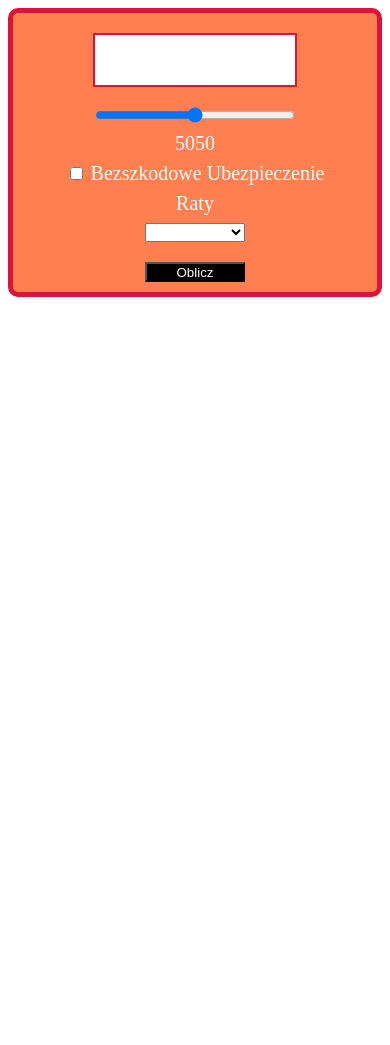
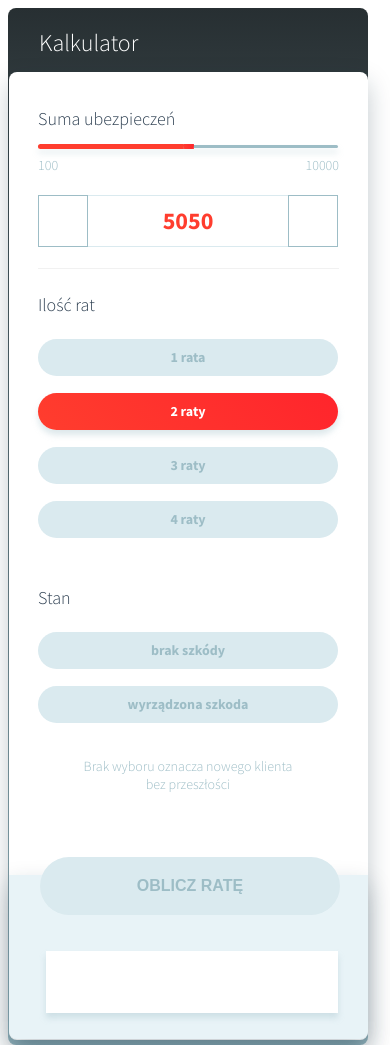
Before and after one commit to MateuszK0808/Zadanie-Rekrutacyjne-, a website: page index.html in a window 390 px wide. Shown: the top 1045 px of the page. Before the commit the page ends 844 px from the top, so only its background shows below. Drawn offline with Linux system fonts and the light colour scheme.

Commit message:
dzialajacy layout dla duzych ekranow brak jeszcze strzalek w layoucie dla mobile

```diff
--- a/css/style.css
+++ b/css/style.css
@@ -1,71 +1,272 @@
 #kalkulator{
-  margin: auto;
-  border: 5px solid crimson;
-  border-radius: 10px;
-  max-width: 500px;
-  max-height: 600px;
-  background-color: coral;
+  border-radius: 8px;
+  width: 850px;
+  height: 579px;
+  background: linear-gradient(to top, #9dbdc6, #272f32);
+  font-family: 'Source Sans Pro';
+
+}
+
+#kalkulator h1{
+  margin: 0;
+  padding-top: 26px;
+  padding-left: 31px;
+  padding-bottom: 20px;
+  line-height: 18px;
+  font-weight: 300;
+  font-size: 24px;
+  color: #ffffff;
+}
+
+#kalkulator form{
+  margin-left: 1px;
+  margin-right: 1px;
+  width: 848px;
+  height: 512px;
+  border-radius: 8px;
+  background-color: #ffffff;
+  box-shadow: 0px 11px 24px 0 rgba(14, 42, 59, 0.25);
+}
+form div{
+  width: 786px;
+  margin-left: 31px;
+  margin-right: 31px;
+}
+
+#sumaUbezpieczen {
+  border-bottom: solid 1px #f1f1f1;
+  height: 135px;
+}
+
+h2{
+  margin: 0;
+  font-weight: 300;
+  font-size: 18px;
+  color: #2c3e50;
+}
+#sumaUbezpieczen h2{
+  padding-top: 38px;
+  padding-bottom: 18px;
+  line-height: 17px;
+
+}
+
+input[type=range] {
+  -webkit-appearance: none;
+  width: 786px;
+  height: 3px;
+  border-radius: 1.5px;
+  background-color: #9dbdc6;
+  box-shadow: 0px 5px 6px 0 rgba(157, 189, 198, 0.35);
+  margin: 0;
+
+}
+
+input[type=range]:focus {
+  outline: none;
+}
+
+input[type=range]::-webkit-slider-runnable-track {
+  height: 5px;
+  border-radius: 2.5px;
+  -webkit-appearence: none;
+  overflow: hidden;
+}
+
+input[type=range]::-webkit-slider-thumb {
+  height: 11px;
+  width: 11px;
+  border-radius: 11px;
+  box-shadow: -786px 0 0 786px #ff3d2e;
+  background: linear-gradient(86deg, #ff3d2e, #ff252c);
+  -webkit-appearance: none;
+  margin-top: -4px;
+}
+
+input[type=range]::-moz-range-thumb {
+  height: 11px;
+  width: 11px;
+  border-radius: 11px;
+  background: linear-gradient(86deg, #ff3d2e, #ff252c);
+  -moz-appearance: none;
+  border-width: 0;
+}
+
+input[type="range"]::-moz-range-track {
+  width: 786px;
+  height: 3px;
+  border-radius: 1.5px;
+  background-color: #9dbdc6;
+  box-shadow: 0px 5px 6px 0 rgba(157, 189, 198, 0.35);
+  -moz-appearance: none;
+}
+
+input[type="range"]::-moz-range-progress {
+  height: 5px;
+  border-radius: 2.5px;
+  background-color: #ff3d2e;
+}
+
+input[type=range]::-ms-track {
+  width: 786px;
+  height: 3px;
+  background: transparent;
+  border-color: transparent;
+  color: transparent;
+
+}
+input[type=range]::-ms-thumb {
+  height: 11px;
+  width: 11px;
+  border-radius: 11px;
+  background: linear-gradient(86deg, #ff3d2e, #ff252c);
+  border-width: 0;
+}
+
+input[type=range]::-ms-fill-upper {
+  height: 3px;
+  border-radius: 1.5px;
+  background-color: #9dbdc6;
+  box-shadow: 0px 5px 6px 0 rgba(157, 189, 198, 0.35);
+}
+
+input[type=range]::-ms-fill-lower {
+  height: 5px;
+  border-radius: 2.5px;
+  background-color: #ff3d2e;
+}
+
+.granica {
+  margin-top: 8px;
+  font-size: 14px;
+  color: #9dbdc6;
+  line-height: 10px;
+}
+.granica:first-of-type{
+  float: left;
+}
+.granica:nth-of-type(2){
+  display: none;
+}
+.granica:last-of-type {
+  display: inline-block;
+  float: right;
+}
+#podpis {
+  margin-top: 10px;
+  margin-left: 385px;
+  margin-right: 287px;
+  font-size: 24px;
+  font-weight: bold;
+  color: #ff3d2e;
+}
+.strzalka {
+  display: none;
+}
+#raty {
+  margin-bottom: 53px;
+}
+
+#raty h2{
+  margin-top: 29px;
+  line-height: 13px;
+}
+
+input[type=radio] {
+  display: none;
+}
+
+label {
+  display: inline-block;
+  width: 175px;
+  height: 37px;
+  border-radius: 18.5px;
+  background-color: #daeaef;
+  color: #9dbdc6;
+  font-size: 14px;
+  text-align: center;
+  font-weight: bold;
+  line-height: 37px;
+  margin-top: 24px;
+}
+
+:checked+label {
+  background: linear-gradient(45deg, #ff3d2e, #ff252c);;
+  box-shadow: 0px 5px 6px 0 rgba(157, 189, 198, 0.35);
+  color: #ffffff;
+}
+
+#raty label {
+  margin-left: 0px;
+  margin-right: 25px;
+}
+#raty label:last-of-type {
+  margin-right: 0px;
+}
+
+#szkoda h2 {
+  line-height: 13px;
+}
+
+#szkoda label {
+  margin-left: 0px;
+  margin-right: 25px;
+
+}
+
+#brakWyboru {
+
+  font-size: 14px;
+  color: #9dbdc6;
+
+}
+
+#obliczRate {
+  margin: 39px 0 auto 0;
+  width: 848px;
+  height: 107px;
+  background-color: #e8f3f7;
+  box-shadow: 0px 11px 24px 0 rgba(14, 42, 59, 0.25);
+  border-bottom-right-radius: 8px;
+  border-bottom-left-radius: 8px;
+}
+
+button {
+  width: 201px;
+  height: 49px;
+  background-color: #daeaef;
+  color: #9dbdc6;
+  border-radius: 24.5px;
+  border-width: 0;
+  font-size: 16px;
+  font-weight: bold;
+  margin-top: 29px;
+  margin-left: 31px;
+  outline: none;
+}
+
+button:hover {
+  background-image: linear-gradient(45deg, #1f8a70, #bedb39);
+  box-shadow: 0px 5px 6px 0 rgba(252, 67, 73, 0.35);
+  color: #ffffff;
+  text-shadow: 1.4px 1.4px 0 rgba(0, 0, 0, 0.35);
 }
 
 #wynik{
-  display: block;
-  margin: 20px auto auto auto;
-  border: 2px solid crimson;
-  height: 50px;
-  width: 200px;
-  background-color: white;
-  text-align: center;
-  font-size: 30px;
-  font-style: oblique;
-  line-height: 50px;
+ width: 292px;
+ height: 62px;
+ display: inline-block;
+ background-color: #ffffff;
+ box-shadow: 0px 5px 6px 0 rgba(157, 189, 198, 0.35);
+ margin-top: 22px;
+ margin-right: 30px;
+ float: right;
+ font-size: 30px;
+ font-weight: bold;
+ color: #000000;
+ line-height: 62px;
 }
 
-#suma{
-  display: block;
-  margin: 20px auto auto auto;
-  width: 200px;
+#wynik span {
+  font-size: 16px;
 }
-
-#podpis{
-  display: block;
-  margin: 10px auto auto auto;
-  height: 20px;
-  width: 100px;
-  text-align: center;
-  line-height: 20px;
-  font-size: 20px;
-  color: white;
-}
-
-#szkoda {
-  margin: 10px auto auto auto;
-  max-width: 300px;
-  height: 20px;
-  text-align: center;
-  line-height: 20px;
-  font-size: 20px;
-  color: white;
-}
-#raty{
-  margin: 10px auto auto auto;
-  width: 100px
-  height: 20px;
-  text-align: center;
-  line-height: 20px;
-  font-size: 20px;
-  color: white;
-}
-select{
-  display: block;
-  margin: 10px auto auto auto;
-  width: 100px;
-}
-
-button{
-  display: block;
-  margin: 20px auto 10px auto;
-  width: 100px;
-  height: 20px;
-  background-color: black;
-  color: white;
-}
--- /dev/null
+++ b/css/style_mobile.css
@@ -0,0 +1,108 @@
+@media screen and (max-width: 460px){
+
+  #kalkulator {
+    width: 360px;
+    height: 1037px;
+
+  }
+
+  #kalkulator form {
+    width: 359px;
+    height: 968px;
+  }
+
+  form div {
+    width: 301px;
+    margin-left: 29px;
+    margin-right: 29px;
+  }
+  #sumaUbezpieczen {
+    border-bottom: solid 1px #f1f1f1;
+    height: 196px;
+  }
+  #sumaUbezpieczen h2{
+    padding-bottom: 0;
+  }
+
+  input[type=range] {
+    margin-top: 18px;
+    width: 300px;
+  }
+  input[type="range"]::-moz-range-track {
+    width: 300px;
+  }
+
+  input[type=range]::-ms-track {
+    width: 300px;
+  }
+  .granica:nth-of-type(2){
+    display: inline-block;
+    float: right;
+  }
+  .granica:last-of-type {
+    display: none;
+  }
+  #kontyner {
+    margin-top: 25px;
+    display: inline-block;
+    clear: both;
+    height: 52px;
+  }
+  .strzalka {
+    display: inline-block;
+    width: 48px;
+    height: 50px;
+    background-color: #ffffff;
+    border: solid 1px #9dbdc6;
+    margin-left: 0;
+    margin-right: 0;
+  }
+  .strzalka:first-of-type {
+    float:left;
+  }
+  #podpis {
+    text-align: center;
+    float:left;
+    display: inline-block;
+    margin: 0;
+    width: 200px;
+    height: 50px;
+    line-height: 50px;
+    background-color: #ffffff;
+    border-top: solid 1px #daeaef;
+    border-bottom: solid 1px #daeaef;
+  }
+  label {
+    width: 300px;
+    margin-top: 17px;
+  }
+
+  #raty label:first-of-type {
+    margin-top: 28px;
+  }
+  #szkoda label:first-of-type {
+    margin-top: 28px;
+  }
+  #brakWyboru {
+    text-align: center;
+    width: 220px;
+    display: inline-block;
+    margin-top: 34px;
+    margin-left: 40px;
+
+  }
+  #obliczRate {
+    margin-top: 82px;
+    height: 164px;
+    width: 359px;
+  }
+  button {
+    border-radius: 29px;
+    margin-top: -58px;
+    width: 300px;
+    height: 58px;
+  }
+  #wynik{
+    margin-top: 36px;
+  }
+}
--- a/index.html
+++ b/index.html
@@ -1,28 +1,53 @@
 <!DOCTYPE html>
 <html ng-app="myApp">
 <head>
+  <meta name=”viewport” content=”width=device-width, initial-scale=1.0”>
   <title>Zadanie rekrutacyjne</title>
   <script src="skrypty/angular.min.js"></script>
   <script src="skrypty/app.js"></script>
+  <link href="https://fonts.googleapis.com/css?family=Source+Sans+Pro:300,700" rel="stylesheet">
   <link rel="stylesheet" href="css/style.css">
+  <link rel="stylesheet" href="css/style_mobile.css">
 </head>
 <body>
   <div ng-controller="myController" id="kalkulator">
+    <h1>Kalkulator</h1>
     <form>
-      <span id="wynik">{{skladka | currency: "PLN "}}</span>
+    <div id="sumaUbezpieczen">
+      <h2>Suma ubezpieczeń</h2>
       <input type="range" min="100" max="10000" ng-model="wynik.suma" id="suma">
-      <span id="podpis">{{wynik.suma}}</span>
+      <span class="granica">100</span>
+      <span class="granica">10000</span>
+      <span id="kontyner">
+        <span class="strzalka"></span>
+        <span id="podpis">{{wynik.suma}}</span>
+        <span class="strzalka"></span>
+      </span>
+      <span class="granica">10000</span>
+    </div>
+    <div id="raty">
+      <h2>Ilość rat</h2>
+      <input type="radio" ng-model="wynik.rata" value="1" name="rata" id="jedna">
+      <label for="jedna">1 rata</label>
+      <input type="radio" ng-model="wynik.rata" value="2" name="rata" id="dwie" ng-checked="true">
+      <label for="dwie">2 raty</label>
+      <input type="radio" ng-model="wynik.rata" value="3" name="rata" id="trzy">
+      <label for="trzy">3 raty</label>
+      <input type="radio" ng-model="wynik.rata" value="4" name="rata" id="cztery">
+      <label for="cztery">4 raty</label>
+    </div>
     <div id="szkoda">
-      <input type="checkbox" ng-model="wynik.szkoda">
-      Bezszkodowe Ubezpieczenie
+      <h2>Stan</h2>
+      <input type="radio" ng-model="wynik.szkoda" value="brak" name="szkoda" ng-click="unselect()" id="brak" ng-checked = "checked">
+      <label for="brak">brak szkódy</label>
+      <input type="radio" ng-model="wynik.szkoda" value="wyrzadzona" name="szkoda" ng-click="unselect()" id="wyrzadzona" ng-checked = "checked">
+      <label for="wyrzadzona">wyrządzona szkoda</label>
+      <span id="brakWyboru">Brak wyboru oznacza nowego klienta bez przeszłości</span>
     </div>
-    <div id="raty">Raty</div>
-      <select ng-model="wynik.rata" required>
-        <option value="1">Płatność jednorazowa</option>
-        <option selected value="2">Dwie raty</option>
-        <option value="4">Cztery raty</option>
-      </select>
-    <button type="button" ng-click="submit()">Oblicz</button>
+    <div id="obliczRate">
+      <button type="button" ng-click="submit()">OBLICZ RATĘ</button>
+      <span id="wynik">{{skladka}} <span>{{waluta}}</span></span>
+    </div>
   </form>
   </div>
 </body>
--- a/index.js
+++ b/index.js
@@ -14,6 +14,7 @@ app.get('/', function(req,res) {
 });
 
 app.post('/', function(req,res) {
+  console.log(req.body)
   kalkulator.zakres(Number(req.body.suma));
   kalkulator.czySzkoda(req.body.szkoda);
   kalkulator.ileRat(Number(req.body.rata));
--- a/skrypty/app.js
+++ b/skrypty/app.js
@@ -1,12 +1,25 @@
 var myApp = angular.module('myApp',[]);
 
 myApp.controller('myController',['$scope','$http',function($scope,$http) {
+  $scope.wynik = {};
+  $scope.wynik.rata = '2';
+  $scope.wynik.szkoda = '';
+  $scope.zaznaczone = '';
+  $scope.unselect = function() {
 
+    if ($scope.wynik.szkoda === $scope.zaznaczone && $scope.wynik.szkoda !== '') {
+
+      $scope.checked = false;
+      $scope.wynik.szkoda = '';
+
+    };
+    $scope.zaznaczone = $scope.wynik.szkoda;
+
+  };
 
   $scope.submit = function() {
-
+    $scope.waluta = "zł"
     $http.post('/', $scope.wynik).then(function(res){
-
       $scope.skladka = res.data.skl;
     });
   };
```
Also changed, not shown: skrypty/kalkulator.js (+15 -2 lines).
